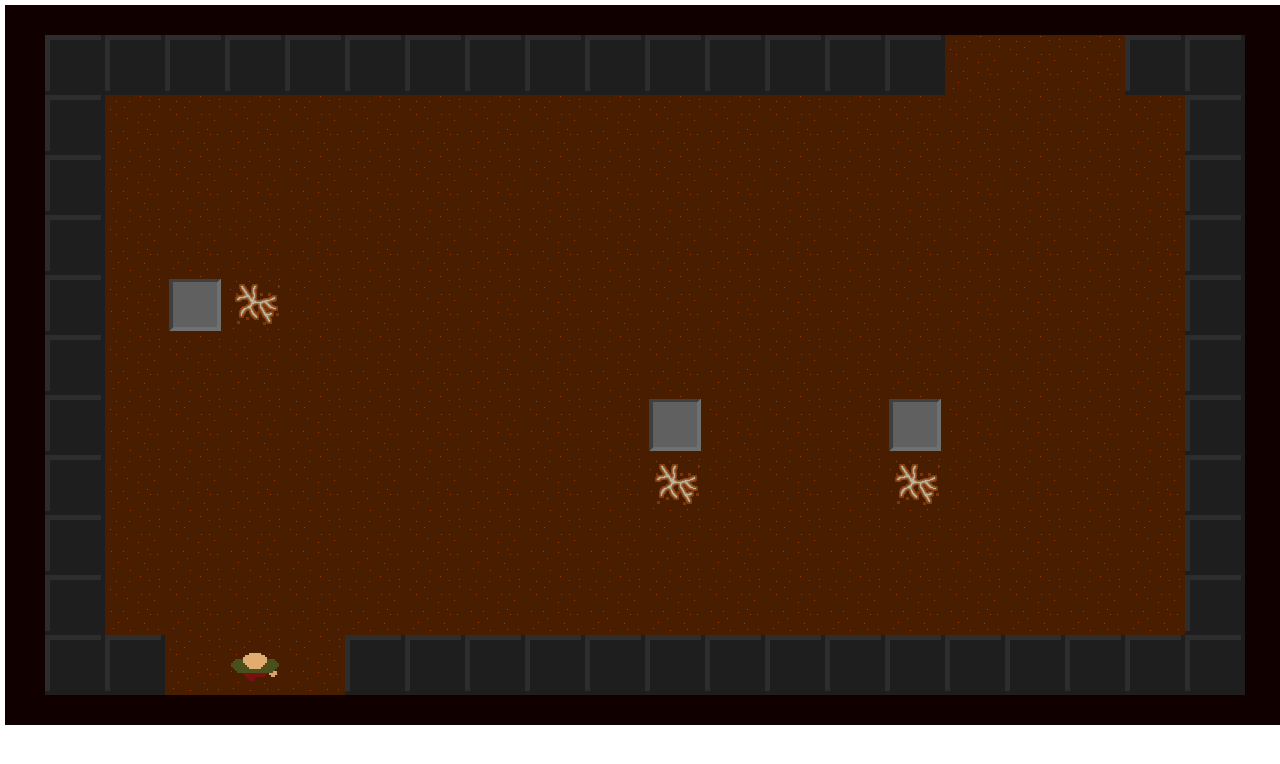
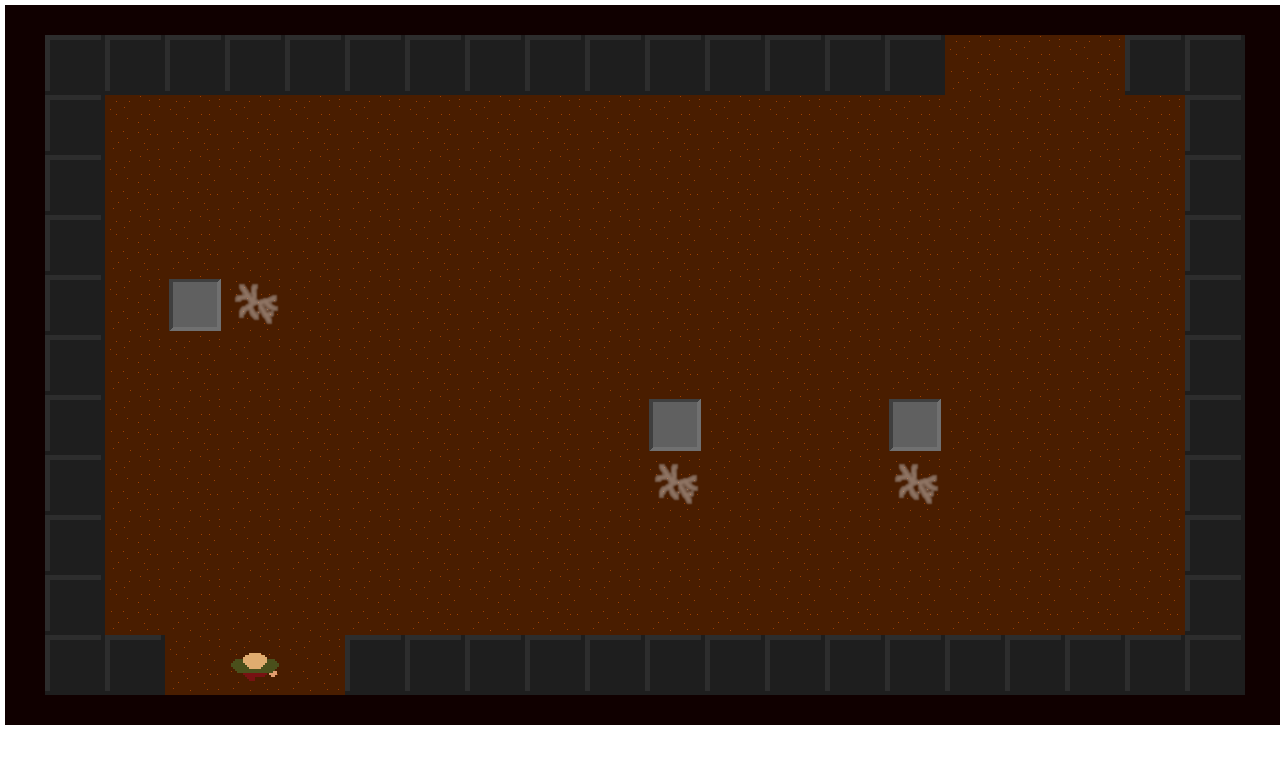
Before and after one commit to oysterCrusher/LD29-Beneath_The_Surface, a plain HTML site: page dev/index.html in a window 1280 px wide. Drawn offline with Linux system fonts and the light colour scheme.

Commit message:
Added cracks.

```diff
--- a/dev/assets/assetList.js
+++ b/dev/assets/assetList.js
@@ -5,6 +5,8 @@ ld.assetList = {
         {name: 'tiles', url: 'assets/tiles.png'},
         {name: 'person', url: 'assets/person.png'},
         {name: 'player', url: 'assets/player.png'},
-        {name: 'block', url: 'assets/block.png'}
+        {name: 'block', url: 'assets/block.png'},
+        {name: 'crack', url: 'assets/crack.png'}
+
     ]
 };
--- a/dev/index.html
+++ b/dev/index.html
@@ -5,6 +5,7 @@
     <script src="js/maps.js"></script>
     <script src="js/Map.js"></script>
     <script src="js/Blocks.js"></script>
+    <script src="js/Cracks.js"></script>
     <script src="js/Player.js"></script>
     <script src="js/Person.js"></script>
     <script src="js/Level.js"></script>
--- /dev/null
+++ b/dev/js/Cracks.js
@@ -0,0 +1,35 @@
+ld.Cracks = function() {
+
+    var cracks = [];
+
+    this.setLevel = function(n) {
+        cracks = [];
+        for (var i = 0; i < ld.maps[n].cracks.length; i++) {
+            addCrack(ld.maps[n].cracks[i][0], ld.maps[n].cracks[i][1]);
+        }
+    };
+
+    function addCrack(x, y) {
+        cracks.push(new ld.Crack(x, y));
+    }
+
+    this.render = function() {
+        for (var i = 0; i < cracks.length; i++) {
+            cracks[i].render();
+        }
+    };
+
+};
+
+
+ld.Crack = function(x, y) {
+
+    this.x = x;
+
+    this.y = y;
+
+    this.render = function() {
+        ld.ctx.drawImage(ld.cache.sprites['crack'], 0, 0, 60, 60, this.x * 60 + 40, this.y * 60 + 30, 60, 60);
+    };
+
+};
--- a/dev/js/Level.js
+++ b/dev/js/Level.js
@@ -8,6 +8,7 @@ ld.Level = function() {
         ld.map.setLevel(n);
         ld.blocks.setLevel(n);
         ld.persons.setLevel(n);
+        ld.cracks.setLevel(n);
         isComplete = false;
     };
 
@@ -42,6 +43,7 @@ ld.Level = function() {
 
     this.render = function() {
         ld.map.render();
+        ld.cracks.render();
         ld.blocks.render();
         ld.player.render();
         ld.persons.render();
--- a/dev/js/Loader.js
+++ b/dev/js/Loader.js
@@ -31,6 +31,7 @@ ld.Loader = function() {
         ld.persons = new ld.Persons();
         ld.player = new ld.Player();
         ld.blocks = new ld.Blocks();
+        ld.cracks = new ld.Cracks();
         ld.level = new ld.Level();
         ld.input = new ld.Input();
     }
--- a/dev/js/maps.js
+++ b/dev/js/maps.js
@@ -1,12 +1,77 @@
 ld.maps = [
-{
-above:
-[[2, 2, 2, 2, 2, 2, 2, 2, 2, 2, 2, 2, 2, 2, 2, 2, 1, 2, 2, 2], [2, 2, 2, 2, 2, 2, 2, 2, 2, 2, 2, 2, 2, 2, 2, 2, 1, 2, 2, 2], [2, 2, 2, 2, 2, 2, 2, 2, 2, 2, 2, 2, 2, 2, 2, 2, 1, 2, 2, 2], [2, 2, 2, 1, 1, 1, 1, 1, 1, 2, 2, 2, 2, 2, 2, 2, 1, 2, 2, 2], [2, 2, 2, 3, 2, 2, 2, 2, 1, 2, 2, 2, 2, 2, 2, 2, 1, 2, 2, 2], [2, 2, 2, 1, 2, 2, 2, 2, 1, 2, 2, 2, 2, 2, 2, 2, 1, 2, 2, 2], [2, 2, 2, 1, 2, 2, 2, 2, 1, 2, 2, 2, 2, 2, 2, 2, 1, 2, 2, 2], [2, 2, 2, 1, 2, 2, 2, 2, 1, 1, 3, 1, 1, 1, 3, 1, 1, 2, 2, 2], [2, 2, 2, 1, 2, 2, 2, 2, 2, 2, 2, 2, 2, 2, 2, 2, 2, 2, 2, 2], [2, 2, 2, 1, 2, 2, 2, 2, 2, 2, 2, 2, 2, 2, 2, 2, 2, 2, 2, 2], [2, 2, 2, 1, 2, 2, 2, 2, 2, 2, 2, 2, 2, 2, 2, 2, 2, 2, 2, 2]],
-below:
-[[6, 6, 6, 6, 6, 6, 6, 6, 6, 6, 6, 6, 6, 6, 6, 5, 5, 5, 6, 6], [6, 5, 5, 5, 5, 5, 5, 5, 5, 5, 5, 5, 5, 5, 5, 5, 5, 5, 5, 6], [6, 5, 5, 5, 5, 5, 5, 5, 5, 5, 5, 5, 5, 5, 5, 5, 5, 5, 5, 6], [6, 5, 5, 5, 5, 5, 5, 5, 5, 5, 5, 5, 5, 5, 5, 5, 5, 5, 5, 6], [6, 5, 5, 7, 5, 5, 5, 5, 5, 5, 5, 5, 5, 5, 5, 5, 5, 5, 5, 6], [6, 5, 5, 5, 5, 5, 5, 5, 5, 5, 5, 5, 5, 5, 5, 5, 5, 5, 5, 6], [6, 5, 5, 5, 5, 5, 5, 5, 5, 5, 5, 5, 5, 5, 5, 5, 5, 5, 5, 6], [6, 5, 5, 5, 5, 5, 5, 5, 5, 5, 7, 5, 5, 5, 7, 5, 5, 5, 5, 6], [6, 5, 5, 5, 5, 5, 5, 5, 5, 5, 5, 5, 5, 5, 5, 5, 5, 5, 5, 6], [6, 5, 5, 5, 5, 5, 5, 5, 5, 5, 5, 5, 5, 5, 5, 5, 5, 5, 5, 6], [6, 6, 5, 5, 5, 6, 6, 6, 6, 6, 6, 6, 6, 6, 6, 6, 6, 6, 6, 6]],
-blocks:
-[[2, 4], [10, 6], [14, 6]],
-persons:
-[[[3, 10], [3, 9], [3, 8], [3, 7], [3, 6], [3, 5], [3, 4], [3, 3], [4, 3], [5, 3], [6, 3], [7, 3], [8, 3], [8, 4], [8, 5], [8, 6], [8, 7], [9, 7], [10, 7], [11, 7], [12, 7], [13, 7], [14, 7], [15, 7], [16, 7], [16, 6], [16, 5], [16, 4], [16, 3], [16, 2], [16, 1], [16, 0], [16, -1]]]
-}
+    {
+        above: [
+            [2, 2, 2, 2, 2, 2, 2, 2, 2, 2, 2, 2, 2, 2, 2, 2, 1, 2, 2, 2],
+            [2, 2, 2, 2, 2, 2, 2, 2, 2, 2, 2, 2, 2, 2, 2, 2, 1, 2, 2, 2],
+            [2, 2, 2, 2, 2, 2, 2, 2, 2, 2, 2, 2, 2, 2, 2, 2, 1, 2, 2, 2],
+            [2, 2, 2, 1, 1, 1, 1, 1, 1, 2, 2, 2, 2, 2, 2, 2, 1, 2, 2, 2],
+            [2, 2, 2, 1, 2, 2, 2, 2, 1, 2, 2, 2, 2, 2, 2, 2, 1, 2, 2, 2],
+            [2, 2, 2, 1, 2, 2, 2, 2, 1, 2, 2, 2, 2, 2, 2, 2, 1, 2, 2, 2],
+            [2, 2, 2, 1, 2, 2, 2, 2, 1, 2, 2, 2, 2, 2, 2, 2, 1, 2, 2, 2],
+            [2, 2, 2, 1, 2, 2, 2, 2, 1, 1, 1, 1, 1, 1, 1, 1, 1, 2, 2, 2],
+            [2, 2, 2, 1, 2, 2, 2, 2, 2, 2, 2, 2, 2, 2, 2, 2, 2, 2, 2, 2],
+            [2, 2, 2, 1, 2, 2, 2, 2, 2, 2, 2, 2, 2, 2, 2, 2, 2, 2, 2, 2],
+            [2, 2, 2, 1, 2, 2, 2, 2, 2, 2, 2, 2, 2, 2, 2, 2, 2, 2, 2, 2]
+        ],
+        below: [
+            [6, 6, 6, 6, 6, 6, 6, 6, 6, 6, 6, 6, 6, 6, 6, 5, 5, 5, 6, 6],
+            [6, 5, 5, 5, 5, 5, 5, 5, 5, 5, 5, 5, 5, 5, 5, 5, 5, 5, 5, 6],
+            [6, 5, 5, 5, 5, 5, 5, 5, 5, 5, 5, 5, 5, 5, 5, 5, 5, 5, 5, 6],
+            [6, 5, 5, 5, 5, 5, 5, 5, 5, 5, 5, 5, 5, 5, 5, 5, 5, 5, 5, 6],
+            [6, 5, 5, 5, 5, 5, 5, 5, 5, 5, 5, 5, 5, 5, 5, 5, 5, 5, 5, 6],
+            [6, 5, 5, 5, 5, 5, 5, 5, 5, 5, 5, 5, 5, 5, 5, 5, 5, 5, 5, 6],
+            [6, 5, 5, 5, 5, 5, 5, 5, 5, 5, 5, 5, 5, 5, 5, 5, 5, 5, 5, 6],
+            [6, 5, 5, 5, 5, 5, 5, 5, 5, 5, 5, 5, 5, 5, 5, 5, 5, 5, 5, 6],
+            [6, 5, 5, 5, 5, 5, 5, 5, 5, 5, 5, 5, 5, 5, 5, 5, 5, 5, 5, 6],
+            [6, 5, 5, 5, 5, 5, 5, 5, 5, 5, 5, 5, 5, 5, 5, 5, 5, 5, 5, 6],
+            [6, 6, 5, 5, 5, 6, 6, 6, 6, 6, 6, 6, 6, 6, 6, 6, 6, 6, 6, 6]
+        ],
+        blocks: [
+            [2, 4],
+            [10, 6],
+            [14, 6]
+        ],
+        cracks: [
+            [3, 4],
+            [10, 7],
+            [14, 7]
+        ],
+        persons: [
+            [
+                [3, 10],
+                [3, 9],
+                [3, 8],
+                [3, 7],
+                [3, 6],
+                [3, 5],
+                [3, 4],
+                [3, 3],
+                [4, 3],
+                [5, 3],
+                [6, 3],
+                [7, 3],
+                [8, 3],
+                [8, 4],
+                [8, 5],
+                [8, 6],
+                [8, 7],
+                [9, 7],
+                [10, 7],
+                [11, 7],
+                [12, 7],
+                [13, 7],
+                [14, 7],
+                [15, 7],
+                [16, 7],
+                [16, 6],
+                [16, 5],
+                [16, 4],
+                [16, 3],
+                [16, 2],
+                [16, 1],
+                [16, 0],
+                [16, -1]
+            ]
+        ]
+    }
 ];
```
Also changed, not shown: dev/assets/crack.png (added), 1 other file.
